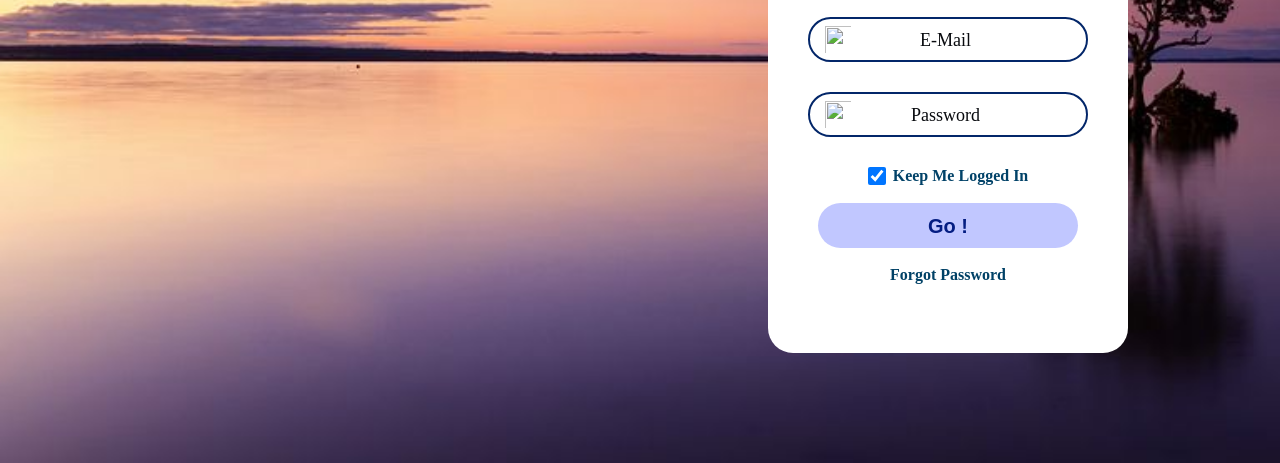
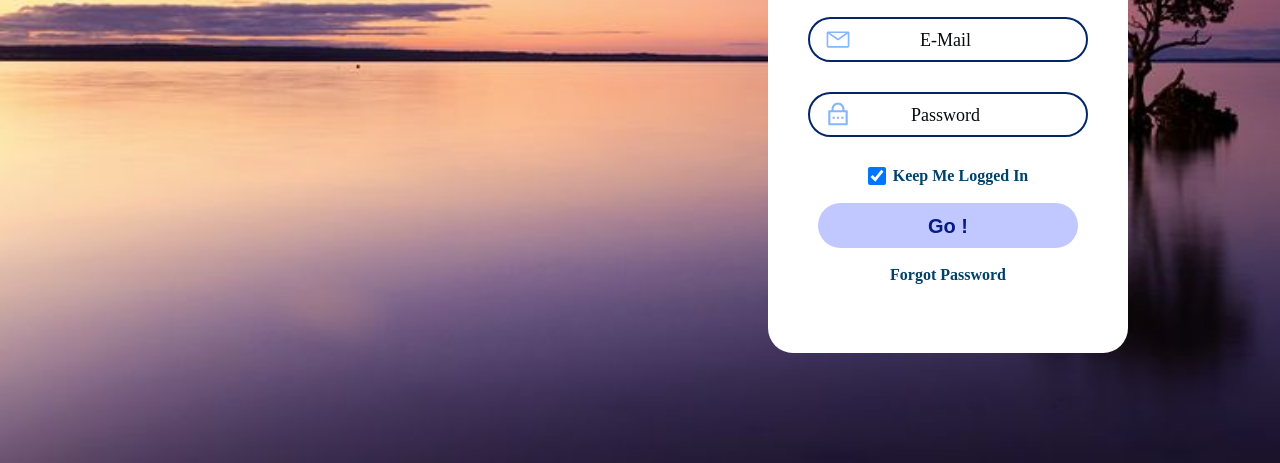
Before and after one commit to op-amateur/loginpage, a plain HTML site: page index.html in a window 1280 px wide. Shown: the part 337-800 px from the top of the page. Drawn offline with Linux system fonts and the light colour scheme; a web font is replaced by a local one.

Commit message:
Add files via upload

```diff
--- a/index.html
+++ b/index.html
@@ -16,11 +16,11 @@
             <img class="logo" src="logo.png" alt="">
             <div class="form-container">
                 <div class="username">
-                    <img class="icon email-icon" src="icons/email.svg" alt="">
+                    <img class="icon email-icon" src="email.svg" alt="">
                     <input type="email" class="user-input" placeholder="E-Mail">
                 </div>
                 <div class="password">
-                    <img class="icon password-icon" src="icons/password lock.svg" alt="">
+                    <img class="icon password-icon" src="password lock.svg" alt="">
                     <input type="password" class="pass-input" placeholder="Password">
                 </div>
                 <div class="keepme">
```
Also changed, not shown: email.svg (added), password lock.svg (added).
